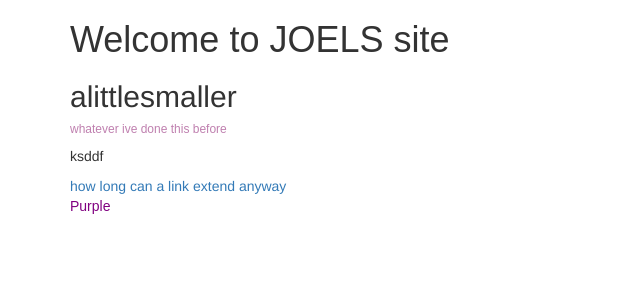
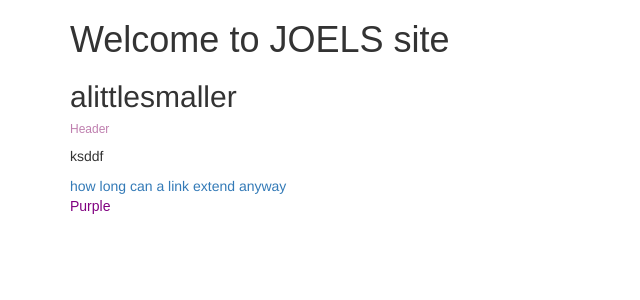
Before and after one commit to ConnorFieldUser/TIY_class_notes, a Django app: page / in a window 1280 px wide. Shown: the top 300 px of the page, without its empty margins (0-640 px from the left). Run offline with Django 3.2, Linux system fonts and the light colour scheme; some libraries are stand-ins or nearby versions.

Commit message:
it's working

```diff
--- a/week5/chirper/templates/index.html
+++ b/week5/chirper/templates/index.html
@@ -28,7 +28,7 @@
         <h1 class="sans_serif">Welcome to JOELS site</h1>
 
         <h2>alittlesmaller</h2>
-        <h6 class="purple_main_header">whatever ive done this before</h3>
+        <h6 class="purple_main_header">Header</h3>
           <p>
             ksddf
           </p>
--- a/week5/chirper2/templates/base.html
+++ b/week5/chirper2/templates/base.html
@@ -17,7 +17,7 @@
         <a href="{% url 'about_view' %}">About Me</a>
       <a href="{% url 'chirp_create_view' %}">Create Chirp Page</a>
         {% if not request.user.is_authenticated %}
-        <a href="{% url 'user_create_view' %}">Creatae User</a>
+        <a href="{% url 'user_create_view' %}">Create User</a>
           <a href="{% url 'login' %}">login</a>
           {% else %}
           <a href="{% url 'logout' %}?next={% url 'login' %}">logout</a>
--- a/week5/chirper2/templates/chirps.html
+++ b/week5/chirper2/templates/chirps.html
@@ -7,6 +7,7 @@
     <a href="{% url 'chirp_detail_view' chirp.id %}"> {{ chirp.body }}</a>
     <p style="color: orange">
       {{ chirp.user }}
+      {{ chirp.score }}
     </p>
 
     <p>
```
Also changed, not shown: week5/chirper2/db.sqlite3.
